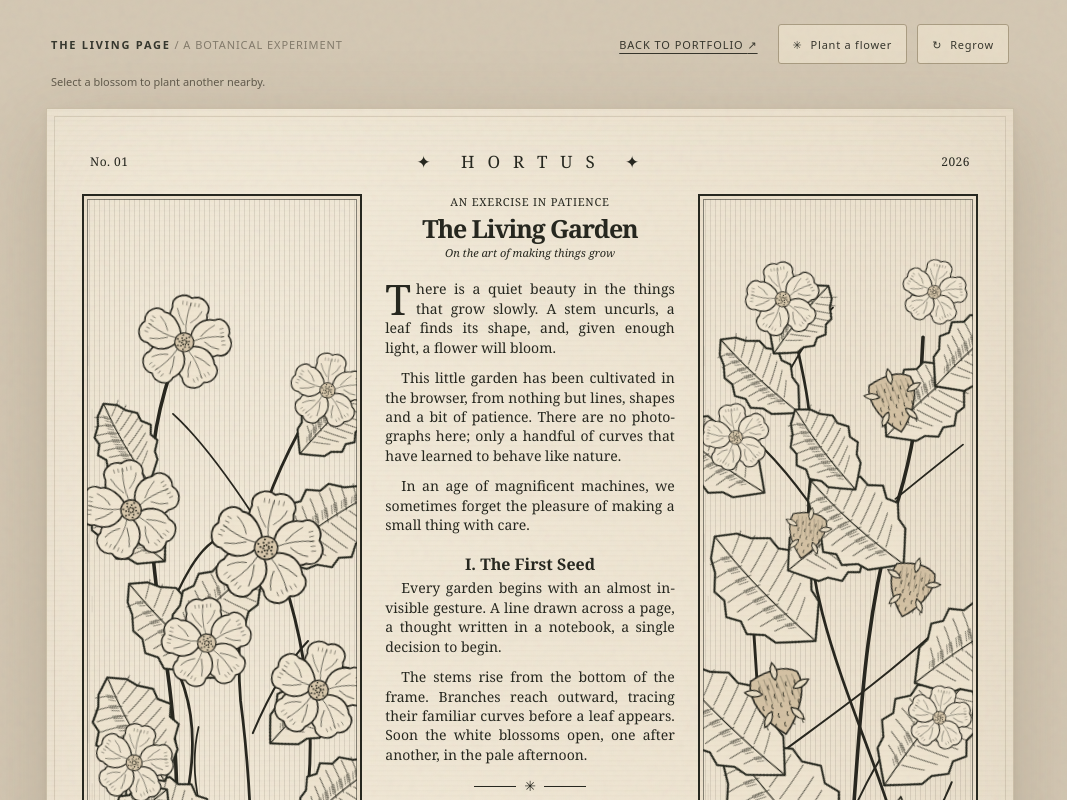
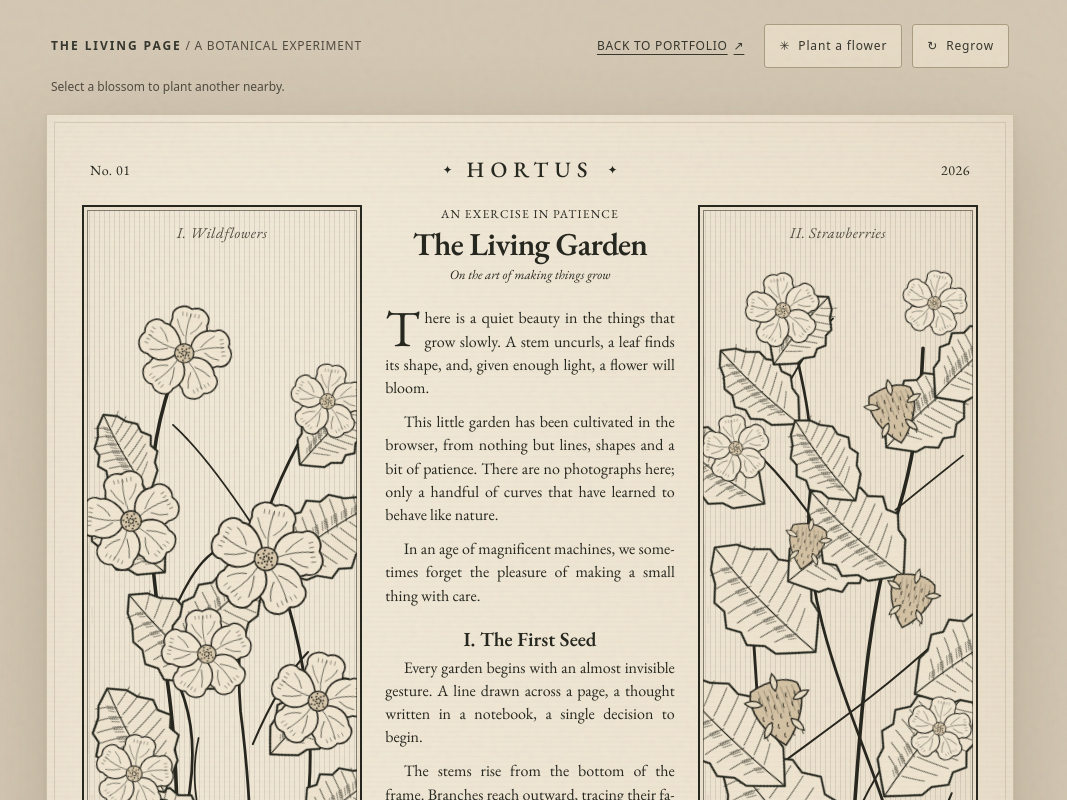
Before and after one commit to NicolasMilliard/portfolio, a React (Vite) app: page /botanical in a window 1280 px wide. Shown: the top 800 px of the page, without its empty margins (110-1177 px from the left). Built offline with nearby package versions, Linux system fonts and the light colour scheme.

Commit message:
style(botanical): refine typography and responsive layout

```diff
--- a/src/features/botanical/BotanicalPage.tsx
+++ b/src/features/botanical/BotanicalPage.tsx
@@ -46,7 +46,11 @@ export function BotanicalPage() {
       <main className="botanical-sheet" aria-labelledby="botanical-title">
         <header className="botanical-masthead">
           <div>No. 01</div>
-          <div>✦ &nbsp; H O R T U S &nbsp; ✦</div>
+          <div>
+            <span aria-hidden="true">✦</span>
+            <span>Hortus</span>
+            <span aria-hidden="true">✦</span>
+          </div>
           <div>2026</div>
         </header>
 
@@ -54,16 +58,6 @@ export function BotanicalPage() {
           className="botanical-plate"
           aria-label="Botanical illustration and editorial"
         >
-          <GardenPlot
-            key={`wildflowers-${garden.cycle}`}
-            garden={wildflowerGarden}
-            label="Vintage botanical engraving of wildflowers, with finely veined leaves and five-petalled blossoms"
-            flowerName="wildflower"
-            plants={garden.plants.filter((plant) => plant.side === 'wildflowers')}
-            isFull={isFull}
-            onPlant={(blossom) => dispatch({ type: 'plant', source: { side: 'wildflowers', blossom } })}
-          />
-
           <article className="botanical-essay">
             <p className="botanical-eyebrow">An exercise in patience</p>
             <h1 id="botanical-title">The Living Garden</h1>
@@ -142,15 +136,28 @@ export function BotanicalPage() {
             </p>
           </article>
 
+          <div className="botanical-gardens">
+            <GardenPlot
+              key={`wildflowers-${garden.cycle}`}
+              garden={wildflowerGarden}
+              label="Vintage botanical engraving of wildflowers, with finely veined leaves and five-petalled blossoms"
+              caption="I. Wildflowers"
+              flowerName="wildflower"
+              plants={garden.plants.filter((plant) => plant.side === 'wildflowers')}
+              isFull={isFull}
+              onPlant={(blossom) => dispatch({ type: 'plant', source: { side: 'wildflowers', blossom } })}
+            />
             <GardenPlot
               key={`strawberries-${garden.cycle}`}
               garden={strawberryGarden}
               label="Vintage botanical engraving of strawberry vines, with serrated leaves, small blossoms and seeded fruit"
+              caption="II. Strawberries"
               flowerName="strawberry blossom"
               plants={garden.plants.filter((plant) => plant.side === 'strawberries')}
               isFull={isFull}
               onPlant={(blossom) => dispatch({ type: 'plant', source: { side: 'strawberries', blossom } })}
             />
+          </div>
         </section>
 
         <footer className="botanical-bottomline">
--- a/src/features/botanical/GardenPlot.tsx
+++ b/src/features/botanical/GardenPlot.tsx
@@ -144,15 +144,17 @@ function GardenStrawberry({ fruit }: { fruit: BlossomSpec }) {
 type GardenPlotProps = {
   garden: GardenDefinition;
   label: string;
+  caption: string;
   flowerName: string;
   plants: readonly PlantedFlower[];
   isFull: boolean;
   onPlant: (blossom: BlossomSpec) => void;
 };
 
-export function GardenPlot({ garden, label, flowerName, plants, isFull, onPlant }: GardenPlotProps) {
+export function GardenPlot({ garden, label, caption, flowerName, plants, isFull, onPlant }: GardenPlotProps) {
   return (
     <div className="botanical-illustration">
+      <span className="botanical-plot-label" aria-hidden="true">{caption}</span>
       <svg
         viewBox="0 0 270 1100"
         preserveAspectRatio="xMidYMid slice"
--- a/src/features/botanical/botanical.css
+++ b/src/features/botanical/botanical.css
@@ -1,7 +1,31 @@
+@font-face {
+  font-family: 'Botanical Serif';
+  src: url('./fonts/EBGaramond-Latin.woff2') format('woff2');
+  font-style: normal;
+  font-weight: 400 800;
+  font-display: swap;
+  unicode-range:
+    U+0000-00FF, U+0131, U+0152-0153, U+02BB-02BC, U+02C6, U+02DA,
+    U+02DC, U+0304, U+0308, U+0329, U+2000-206F, U+20AC, U+2122,
+    U+2191, U+2193, U+2212, U+2215, U+FEFF, U+FFFD;
+}
+
+@font-face {
+  font-family: 'Botanical Serif';
+  src: url('./fonts/EBGaramond-Italic-Latin.woff2') format('woff2');
+  font-style: italic;
+  font-weight: 400 800;
+  font-display: swap;
+  unicode-range:
+    U+0000-00FF, U+0131, U+0152-0153, U+02BB-02BC, U+02C6, U+02DA,
+    U+02DC, U+0304, U+0308, U+0329, U+2000-206F, U+20AC, U+2122,
+    U+2191, U+2193, U+2212, U+2215, U+FEFF, U+FFFD;
+}
+
 /* Document colors and root font metrics follow the garden only while mounted. */
 html:has(.botanical-page) {
   background: #d4c8b4;
-  font-family: Georgia, 'Times New Roman', serif;
+  font-family: 'Botanical Serif', Georgia, 'Times New Roman', serif;
 }
 
 body:has(.botanical-page) {
@@ -11,7 +35,7 @@ body:has(.botanical-page) {
 .botanical-page {
   --botanical-ink: #26271f;
   --botanical-ground: #d4c8b4;
-  --font-serif: Georgia, 'Times New Roman', serif;
+  --font-serif: 'Botanical Serif', Georgia, 'Times New Roman', serif;
   --font-sans: ui-sans-serif, system-ui, sans-serif;
   position: relative;
   isolation: isolate;
@@ -47,9 +71,9 @@ body:has(.botanical-page) {
   width: min(968px, calc(100% - 40px));
   margin-inline: auto;
   padding: 24px 5px 10px;
-  color: #625b4d;
-  font: 11px var(--font-sans);
-  letter-spacing: 0.085em;
+  color: #514b40;
+  font: 12px/1.4 var(--font-sans);
+  letter-spacing: 0.06em;
   text-transform: uppercase;
 }
 
@@ -59,12 +83,12 @@ body:has(.botanical-page) {
   letter-spacing: 0.16em;
 }
 
-.botanical-page .botanical-hint {
-  opacity: 0.7;
-}
-
 .botanical-page .botanical-back-link {
+  display: inline-flex;
+  align-items: center;
   flex-shrink: 0;
+  gap: 6px;
+  min-height: 44px;
   padding-block: 10px;
   color: #37362d;
   text-decoration-thickness: 1px;
@@ -96,7 +120,7 @@ body:has(.botanical-page) {
   align-items: center;
   justify-content: center;
   gap: 8px;
-  min-height: 40px;
+  min-height: 44px;
   padding: 10px 14px;
   border: 1px solid #aa9d83;
   border-radius: 3px;
@@ -126,11 +150,11 @@ body:has(.botanical-page) {
 .botanical-page .botanical-status {
   width: min(968px, calc(100% - 40px));
   max-width: none;
-  min-height: 16px;
+  min-height: 18px;
   margin: 0 auto 18px;
   padding-inline: 5px;
-  color: #625b4d;
-  font: 11px/1.45 var(--font-sans);
+  color: #514b40;
+  font: 12px/1.5 var(--font-sans);
   text-wrap: wrap;
 }
 
@@ -175,17 +199,27 @@ body:has(.botanical-page) {
   max-width: none;
   margin: 0;
   padding: 0 8px 24px;
-  font-size: 12px;
+  font-size: 14px;
   line-height: 1;
   letter-spacing: 0.04em;
+  font-variant-numeric: lining-nums;
 }
 
 .botanical-page .botanical-masthead div:nth-child(2) {
-  text-align: center;
-  font-size: 17px;
+  display: flex;
+  align-items: center;
+  justify-content: center;
+  gap: 14px;
+  font-size: 22px;
   font-weight: 500;
-  letter-spacing: 0.25em;
+  letter-spacing: 0.28em;
+  text-transform: uppercase;
   white-space: nowrap;
+}
+
+.botanical-page .botanical-masthead [aria-hidden='true'] {
+  font-size: 12px;
+  letter-spacing: 0;
 }
 
 .botanical-page .botanical-masthead div:last-child {
@@ -204,6 +238,7 @@ body:has(.botanical-page) {
 
 .botanical-page .botanical-illustration {
   position: relative;
+  align-self: start;
   height: 1111px;
   overflow: hidden;
   border: 2px solid var(--botanical-ink);
@@ -211,10 +246,38 @@ body:has(.botanical-page) {
 }
 
 .botanical-page .botanical-illustration svg {
+  position: absolute;
+  inset: 0;
   display: block;
   width: 100%;
   height: 100%;
   overflow: visible;
+}
+
+.botanical-page .botanical-gardens {
+  display: contents;
+}
+
+.botanical-page .botanical-gardens .botanical-illustration:where(:first-child) {
+  grid-column: 1;
+  grid-row: 1;
+}
+
+.botanical-page .botanical-gardens .botanical-illustration:where(:last-child) {
+  grid-column: 3;
+  grid-row: 1;
+}
+
+.botanical-page .botanical-plot-label {
+  position: absolute;
+  z-index: 1;
+  inset: 16px 8px auto;
+  color: #514b40;
+  text-align: center;
+  font-size: 15px;
+  font-style: italic;
+  letter-spacing: 0.04em;
+  pointer-events: none;
 }
 
 .botanical-page .botanical-illustration::after {
@@ -228,10 +291,12 @@ body:has(.botanical-page) {
 
 .botanical-page .botanical-essay {
   position: relative;
+  grid-column: 2;
+  grid-row: 1;
   align-self: stretch;
   padding-inline: 1px;
-  font-size: 14px;
-  line-height: 1.39;
+  font-size: 16px;
+  line-height: 1.45;
   text-align: justify;
   hyphens: auto;
 }
@@ -247,23 +312,23 @@ body:has(.botanical-page) {
 .botanical-page .botanical-essay .botanical-eyebrow {
   margin-bottom: 2px;
   text-align: center;
-  font-size: 11px;
+  font-size: 12px;
   line-height: 1.5;
-  letter-spacing: 0.07em;
+  letter-spacing: 0.1em;
   text-transform: uppercase;
 }
 
 .botanical-page .botanical-essay h1 {
-  margin: 5px -8px 2px;
+  margin: 5px -8px 4px;
   text-align: center;
-  font: 600 25px/1.02 var(--font-serif);
-  letter-spacing: -0.045em;
+  font: 600 32px/1.05 var(--font-serif);
+  letter-spacing: -0.025em;
 }
 
 .botanical-page .botanical-essay .botanical-byline {
-  margin: 4px 0 19px;
+  margin: 4px 0 22px;
   text-align: center;
-  font-size: 11px;
+  font-size: 13px;
   font-style: italic;
 }
 
@@ -274,14 +339,14 @@ body:has(.botanical-page) {
 .botanical-page .botanical-drop::first-letter {
   float: left;
   padding: 2px 5px 0 0;
-  font-size: 3em;
-  line-height: 0.85;
+  font-size: 3.2em;
+  line-height: 0.8;
 }
 
 .botanical-page .botanical-essay h2 {
   margin: 21px 0 5px;
   text-align: center;
-  font: 600 16px/1.1 var(--font-serif);
+  font: 600 20px/1.15 var(--font-serif);
 }
 
 .botanical-page .botanical-ornament {
@@ -305,7 +370,7 @@ body:has(.botanical-page) {
   padding: 11px 7px 8px;
   border-block: 1px solid var(--botanical-ink);
   text-align: center;
-  font-size: 17px;
+  font-size: 21px;
   font-style: italic;
   line-height: 1.24;
 }
@@ -313,7 +378,7 @@ body:has(.botanical-page) {
 .botanical-page .botanical-essay .botanical-colophon {
   margin: 22px 0;
   text-align: center;
-  font-size: 11px;
+  font-size: 13px;
   font-style: italic;
   line-height: 1.3;
   letter-spacing: 0.01em;
@@ -325,13 +390,13 @@ body:has(.botanical-page) {
   align-items: end;
   margin-top: 9px;
   color: #40392d;
-  font-size: 10px;
+  font-size: 11px;
   text-transform: uppercase;
 }
 
 .botanical-page .botanical-bottomline span:nth-child(2) {
   text-align: center;
-  font-size: 11px;
+  font-size: 12px;
 }
 
 .botanical-page .botanical-bottomline span:last-child {
@@ -521,44 +586,20 @@ body:has(.botanical-page) {
   }
 }
 
-@media (max-width: 1050px) {
-  .botanical-page .botanical-sheet {
-    min-height: auto;
-    padding: 30px 24px;
-  }
-
-  .botanical-page .botanical-plate {
-    gap: 15px;
-    min-height: 1000px;
-  }
-
-  .botanical-page .botanical-essay {
-    font-size: 12px;
-  }
-
-  .botanical-page .botanical-essay h1 {
-    font-size: 22px;
-  }
-
-  .botanical-page .botanical-illustration {
-    height: 1000px;
-  }
-}
-
-@media (max-width: 900px) {
+@media (max-width: 1120px) {
   .botanical-page .botanical-hint {
     display: none;
   }
 }
 
-@media (max-width: 680px) {
+@media (max-width: 960px) {
   .botanical-page .botanical-toolbar {
     display: grid;
     grid-template-columns: minmax(0, 1fr) auto;
     gap: 8px;
     width: calc(100% - 32px);
     padding: 14px 0 10px;
-    font-size: 10px;
+    font-size: 11px;
   }
 
   .botanical-page .botanical-toolbar-actions {
@@ -572,61 +613,92 @@ body:has(.botanical-page) {
   .botanical-page .botanical-controls button {
     flex: 1;
     min-height: 44px;
+    font-size: 12px;
   }
 
   .botanical-page .botanical-status {
     width: calc(100% - 32px);
-    min-height: 29px;
+    min-height: 36px;
     margin-bottom: 10px;
     padding: 0;
-    font-size: 10px;
+    font-size: 12px;
   }
 
   .botanical-page .botanical-sheet {
     width: calc(100% - 16px);
-    padding: 25px 16px 17px;
+    min-height: auto;
+    padding: 28px clamp(16px, 4vw, 32px) 20px;
   }
 
   .botanical-page .botanical-masthead {
-    padding: 0 0 22px;
-    font-size: 10px;
+    padding: 0 0 28px;
+    font-size: 12px;
   }
 
   .botanical-page .botanical-masthead div:nth-child(2) {
-    font-size: 11px;
-    letter-spacing: 0.12em;
+    gap: 10px;
+    font-size: 18px;
+    letter-spacing: 0.22em;
   }
 
   .botanical-page .botanical-plate {
-    grid-template-columns: repeat(2, minmax(0, 1fr));
-    gap: 24px 12px;
+    display: block;
     min-height: auto;
   }
 
   .botanical-page .botanical-essay {
-    grid-column: 1 / -1;
-    grid-row: 1;
-    width: min(100%, 420px);
+    width: min(100%, 48ch);
     margin-inline: auto;
-    font-size: 16px;
-    line-height: 1.5;
+    font-size: 18px;
+    line-height: 1.55;
+    text-align: start;
+    hyphens: none;
+  }
+
+  .botanical-page .botanical-essay p {
+    margin-bottom: 14px;
+    text-wrap: pretty;
   }
 
   .botanical-page .botanical-essay h1 {
     margin-inline: 0;
-    font-size: 32px;
+    font-size: clamp(34px, 6vw, 42px);
+    text-wrap: balance;
   }
 
   .botanical-page .botanical-essay h2 {
-    font-size: 20px;
+    margin-top: 28px;
+    font-size: 23px;
   }
 
-  .botanical-page .botanical-illustration {
-    height: min(640px, 170vw);
+  .botanical-page .botanical-pull {
+    margin-block: 22px;
+    padding-block: 16px;
+    font-size: 24px;
+  }
+
+  .botanical-page .botanical-gardens {
+    display: grid;
+    grid-template-columns: repeat(2, minmax(0, 1fr));
+    gap: clamp(12px, 3vw, 20px);
+    width: min(100%, 480px);
+    margin: 32px auto 0;
+  }
+
+  .botanical-page .botanical-gardens .botanical-illustration {
+    grid-column: auto;
+    grid-row: auto;
+    height: auto;
+    aspect-ratio: 270 / 1100;
+  }
+
+  .botanical-page .botanical-plot-label {
+    inset-block-start: 12px;
+    font-size: 13px;
   }
 
   .botanical-page .botanical-bottomline {
     margin-top: 16px;
-    font-size: 8px;
+    font-size: 10px;
   }
 }
```
Also changed, not shown: src/features/botanical/fonts/EBGaramond-Italic-Latin.woff2 (added), src/features/botanical/fonts/EBGaramond-Latin.woff2 (added), src/features/botanical/fonts/OFL.txt (added), src/features/botanical/fonts/README.md (added). Lines whose indentation alone changed are shown as unchanged.
